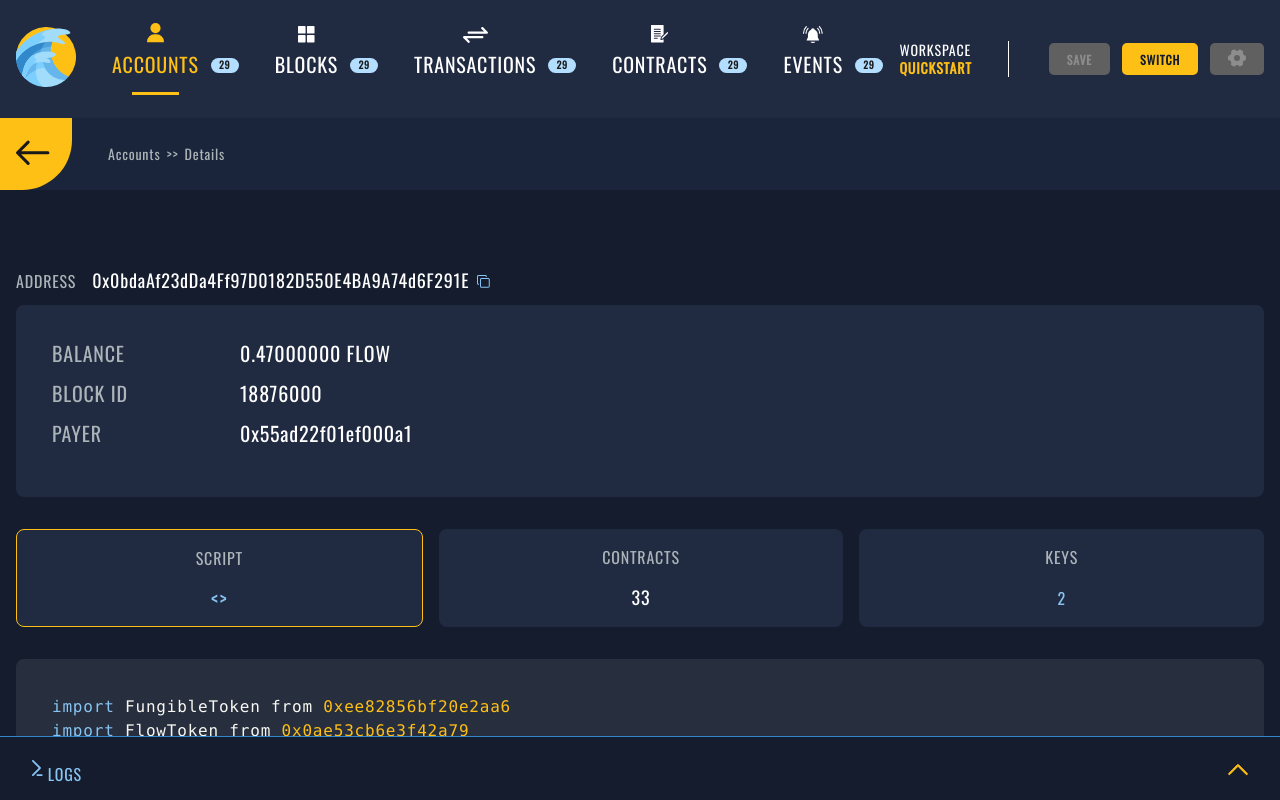
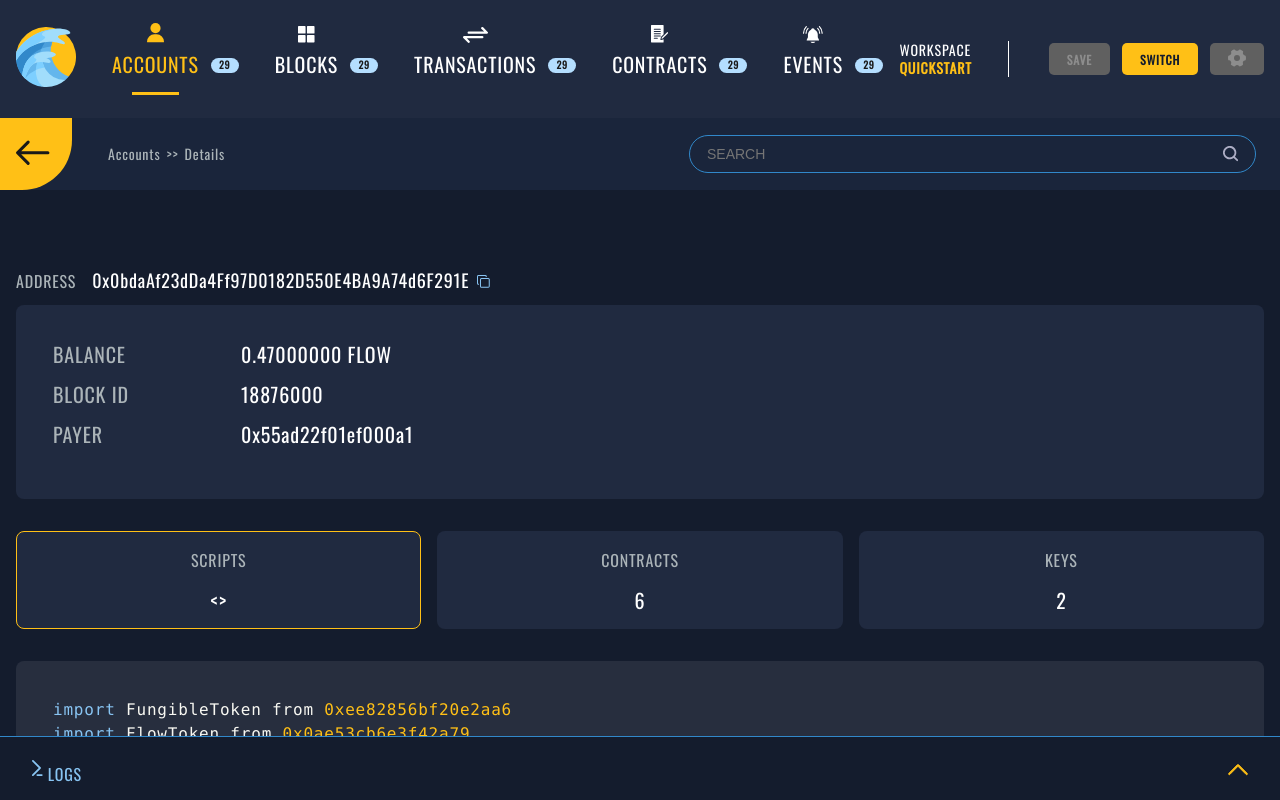
Before and after one commit to onflowser/flowser, a React (Create React App) app in the folder frontend/: page /accounts/details/1 in a window 1280 px wide. Shown: the top 800 px of the page. Built offline with nearby package versions, Linux system fonts and the light colour scheme; a web font is replaced by a local one.

Commit message:
- refactored details tabs to separate component - reused ContentDetailsScript component in transaction details screen

```diff
--- a/frontend/src/pages/accounts/details/Details.module.scss
+++ b/frontend/src/pages/accounts/details/Details.module.scss
@@ -35,33 +35,4 @@
       }
     }
   }
-
-  .threeCardsContainer {
-    display: flex;
-    justify-content: space-between;
-    margin-bottom: $spacing-l * 2;
-
-    .smallCard {
-      display: flex;
-      flex-direction: column;
-      width: 33%;
-      padding: $spacing-l;
-      align-items: center;
-      cursor: pointer;
-      &:hover {
-        opacity: 0.7;
-      }
-
-      * + * {
-        margin-top: $spacing-l;
-      }
-    }
-
-    .smallCard + .smallCard {
-      margin-left: $spacing-l;
-    }
-  }
-
-  .contentDetailsContainer {
-  }
 }
--- a/frontend/src/pages/accounts/details/Details.tsx
+++ b/frontend/src/pages/accounts/details/Details.tsx
@@ -5,21 +5,15 @@ import classes from './Details.module.scss';
 import Value from '../../../shared/components/value/Value';
 import Card from '../../../shared/components/card/Card';
 import Label from '../../../shared/components/label/Label';
-import ContentDetailsScript from './ContentDetailsScript';
+import ContentDetailsScript from '../../../shared/components/content-details-script/ContentDetailsScript';
 import ContentDetailsKeys from './ContentDetailsKeys';
 import CopyButton from '../../../shared/components/copy-button/CopyButton';
-
-enum ContentDetails {
-    SCRIPT = 'script',
-    CONTRACTS = 'contracts',
-    KEYS = 'keys',
-}
+import { DetailsTabItem, DetailsTabs } from '../../../shared/components/details-tabs/DetailsTabs';
 
 const Details: FunctionComponent<any> = () => {
     const { setPlaceholder } = useSearch();
     const { setBreadcrumbs, showSearchBar } = useNavigation();
     const { showNavigationDrawer, showSubNavigation } = useNavigation();
-    const [contentDetails, setContentDetails] = useState(ContentDetails.SCRIPT);
 
     const breadcrumbs: Breadcrumb[] = [{ to: '/accounts', label: 'Accounts' }, { label: 'Details' }];
 
@@ -27,22 +21,6 @@ const Details: FunctionComponent<any> = () => {
         showNavigationDrawer(true);
         showSubNavigation(false);
         setBreadcrumbs(breadcrumbs);
-    }, []);
-
-    useEffect(() => {
-        showSearchBar(contentDetails !== ContentDetails.SCRIPT);
-        switch (contentDetails) {
-            case ContentDetails.CONTRACTS:
-                setPlaceholder('search for contracts');
-                break;
-            case ContentDetails.KEYS:
-                setPlaceholder('search for keys');
-                break;
-        }
-    }, [contentDetails]);
-
-    const showDetails = useCallback((contentDetails: ContentDetails) => {
-        setContentDetails(contentDetails);
     }, []);
 
     // TODO: Remove
@@ -82,40 +60,17 @@ const Details: FunctionComponent<any> = () => {
                     <Value variant="large">0x55ad22f01ef000a1</Value>
                 </div>
             </Card>
-            <div className={classes.threeCardsContainer}>
-                <Card
-                    active={contentDetails === ContentDetails.SCRIPT}
-                    className={classes.smallCard}
-                    onClick={() => showDetails(ContentDetails.SCRIPT)}
-                >
-                    <Label variant="medium">SCRIPT</Label>
-                    <Value variant="large">
-                        <a>{'<>'}</a>
-                    </Value>
-                </Card>
-                <Card
-                    active={contentDetails === ContentDetails.CONTRACTS}
-                    className={classes.smallCard}
-                    onClick={() => showDetails(ContentDetails.CONTRACTS)}
-                >
-                    <Label variant="medium">CONTRACTS</Label>
-                    <Value variant="medium">33</Value>
-                </Card>
-                <Card
-                    active={contentDetails === ContentDetails.KEYS}
-                    className={classes.smallCard}
-                    onClick={() => showDetails(ContentDetails.KEYS)}
-                >
-                    <Label variant="medium">KEYS</Label>
-                    <Value variant="medium">
-                        <a>2</a>
-                    </Value>
-                </Card>
-            </div>
-            <div className={classes.contentDetailsContainer}>
-                {contentDetails === ContentDetails.SCRIPT && <ContentDetailsScript script={script} />}
-                {contentDetails === ContentDetails.KEYS && <ContentDetailsKeys keys={keys} />}
-            </div>
+            <DetailsTabs>
+                <DetailsTabItem label="SCRIPTS" value="<>">
+                    <ContentDetailsScript script={script} />
+                </DetailsTabItem>
+                <DetailsTabItem label="CONTRACTS" value={6} onClick={() => setPlaceholder('search for contracts')}>
+                    <div>List of contracts</div>
+                </DetailsTabItem>
+                <DetailsTabItem label="KEYS" value={2} onClick={() => setPlaceholder('search for keys')}>
+                    <ContentDetailsKeys keys={keys} />
+                </DetailsTabItem>
+            </DetailsTabs>
         </div>
     );
 };
--- a/frontend/src/pages/contracts/Contracts.tsx
+++ b/frontend/src/pages/contracts/Contracts.tsx
@@ -1,16 +1,15 @@
-import React, { FunctionComponent } from 'react';
+import React from 'react';
+import { Redirect, Route, Switch } from 'react-router-dom';
+import Main from './main/Main';
+import Details from './details/Details';
 
-interface OwnProps {
-    some?: string;
-}
-
-type Props = OwnProps;
-
-const Contracts: FunctionComponent<Props> = (props) => {
+const Contracts = () => {
     return (
-        <div>
-            <h2>Contracts</h2>
-        </div>
+        <Switch>
+            <Route exact path={`/contracts`} component={Main} />
+            <Route path={`/contracts/details/:contractId`} component={Details} />
+            <Redirect from="*" to={`/contracts`} />
+        </Switch>
     );
 };
 
--- /dev/null
+++ b/frontend/src/pages/contracts/details/Details.tsx
@@ -0,0 +1,16 @@
+import React from 'react';
+import { DetailsTabItem, DetailsTabs } from '../../../shared/components/details-tabs/DetailsTabs';
+
+const Details = () => (
+    <DetailsTabs>
+        <DetailsTabItem label="Test 1" value={12}>
+            <div>Hello Test 1</div>
+        </DetailsTabItem>
+        <DetailsTabItem label="Test 2" value={12} />
+        <DetailsTabItem label="Test 2" value={12}>
+            <div>Hello Test 2</div>
+        </DetailsTabItem>
+    </DetailsTabs>
+);
+
+export default Details;
--- /dev/null
+++ b/frontend/src/pages/contracts/main/Main.tsx
@@ -0,0 +1,5 @@
+import React from 'react';
+
+const Main = () => <div>main</div>;
+
+export default Main;
--- a/frontend/src/pages/transactions/details/Details.tsx
+++ b/frontend/src/pages/transactions/details/Details.tsx
@@ -7,6 +7,8 @@ import DetailsCard from '../../../shared/components/details-card/DetailsCard';
 import { NavLink } from 'react-router-dom';
 import classes from './Details.module.scss';
 import DetailsItem from '../../../shared/components/details-item/DetailsItem';
+import { DetailsTabItem, DetailsTabs } from '../../../shared/components/details-tabs/DetailsTabs';
+import ContentDetailsScript from '../../../shared/components/content-details-script/ContentDetailsScript';
 
 type RouteParams = {
     transactionId: string;
@@ -79,12 +81,21 @@ const Details: FunctionComponent<any> = () => {
                     </Value>
                 </div>
             </DetailsCard>
-            <div className={classes.detailsItemsWrapper}>
-                <DetailsItem label="EVENTS" value={12} onClick={console.log} />
-                <DetailsItem label="EVENTS" value={12} />
-                <DetailsItem label="EVENTS" value={12} />
-                <DetailsItem label="EVENTS" value={12} onClick={console.log} />
-            </div>
+            <DetailsTabs>
+                <DetailsTabItem label="SCRIPT" value="<>">
+                    <ContentDetailsScript script={data.script} />
+                </DetailsTabItem>
+                <DetailsTabItem label="GAS LIMIT" value={9000} />
+                <DetailsTabItem label="PAYLOAD SIGNATURES" value={11}>
+                    <div>List of signatures</div>
+                </DetailsTabItem>
+                <DetailsTabItem label="ENVELOPE SIGNATURES" value={31}>
+                    <div>List of signatures</div>
+                </DetailsTabItem>
+                <DetailsTabItem label="EVENTS" value={6}>
+                    <div>List of signatures</div>
+                </DetailsTabItem>
+            </DetailsTabs>
         </div>
     );
 };
--- a/frontend/src/shared/components/card/Card.module.scss
+++ b/frontend/src/shared/components/card/Card.module.scss
@@ -5,6 +5,7 @@
 .root {
   border-radius: $border-radius-card;
   padding: $spacing-l;
+  border: 1px solid transparent;
 
   &.blue {
     background-color: $color-table-blue;
--- a/frontend/src/pages/accounts/details/ContentDetailsScript.tsx
+++ b/frontend/src/shared/components/content-details-script/ContentDetailsScript.tsx
@@ -1,7 +1,7 @@
 import React, { FunctionComponent } from 'react';
 import classes from './ContentDetailsScript.module.scss';
-import Card from '../../../shared/components/card/Card';
-import CadenceSourceCode from '../../../shared/components/cadence-source-code/CadenceSourceCode';
+import Card from '../card/Card';
+import CadenceSourceCode from '../cadence-source-code/CadenceSourceCode';
 
 interface OwnProps {
     script: string;
--- a/frontend/src/shared/components/details-card/DetailsCard.module.scss
+++ b/frontend/src/shared/components/details-card/DetailsCard.module.scss
@@ -1,7 +1,8 @@
 @import 'styles/spacings';
 
 .container {
-  padding: $spacing-xl;
+  margin-bottom: $spacing-l * 2;
+  padding: $spacing-base * 3;
 }
 
 .header {
--- /dev/null
+++ b/frontend/src/shared/components/details-tabs/DetailsTabs.module.scss
@@ -0,0 +1,35 @@
+@import 'styles/spacings';
+
+.cardsContainer {
+  display: flex;
+  flex-direction: row;
+  justify-content: space-between;
+  margin-bottom: $spacing-l * 2;
+
+  .smallCard {
+    display: flex;
+    flex-direction: column;
+    width: 33%;
+    padding: $spacing-l;
+    align-items: center;
+    cursor: pointer;
+    &:hover {
+      opacity: 0.7;
+    }
+
+    &__disabled {
+      cursor: default !important;
+    }
+
+    * + * {
+      margin-top: $spacing-l;
+    }
+  }
+
+  .smallCard + .smallCard {
+    margin-left: $spacing-l;
+  }
+}
+
+.contentDetailsContainer {
+}
--- /dev/null
+++ b/frontend/src/shared/components/details-tabs/DetailsTabs.tsx
@@ -0,0 +1,48 @@
+import React, { FunctionComponent, MouseEventHandler, ReactElement, useState } from 'react';
+import classes from './DetailsTabs.module.scss';
+import Card from '../card/Card';
+import Label from '../label/Label';
+import Value from '../value/Value';
+
+type TabItemProps = {
+    label: string;
+    value: string | number;
+    children?: any;
+    onClick?: MouseEventHandler;
+};
+
+type ContainerProps = {
+    children: ReactElement<TabItemProps, 'DetailsTabItem'>[];
+};
+
+export const DetailsTabs: FunctionComponent<ContainerProps> = ({ children }) => {
+    const [selected, setSelected] = useState(0);
+    const selectedChildren = children[selected].props.children;
+
+    return (
+        <>
+            <div className={classes.cardsContainer}>
+                {children.map((child, index) => {
+                    const isDisabled = !child.props.children;
+                    return (
+                        <Card
+                            key={index}
+                            active={selected === index}
+                            className={`${classes.smallCard} ${isDisabled ? classes.smallCard__disabled : ''}`}
+                            onClick={(e: any) => {
+                                if (!isDisabled) setSelected(index);
+                                if (child.props.onClick) child.props.onClick(e);
+                            }}
+                        >
+                            <Label variant="medium">{child.props.label}</Label>
+                            <Value variant="large">{child.props.value}</Value>
+                        </Card>
+                    );
+                })}
+            </div>
+            <div className={classes.contentDetailsContainer}>{selectedChildren}</div>
+        </>
+    );
+};
+
+export const DetailsTabItem: FunctionComponent<TabItemProps> = ({ children }) => children;
```
Also changed, not shown: frontend/src/shared/components/content-details-script/ContentDetailsScript.module.scss (renamed from frontend/src/pages/accounts/details/ContentDetailsScript.module.scss).
